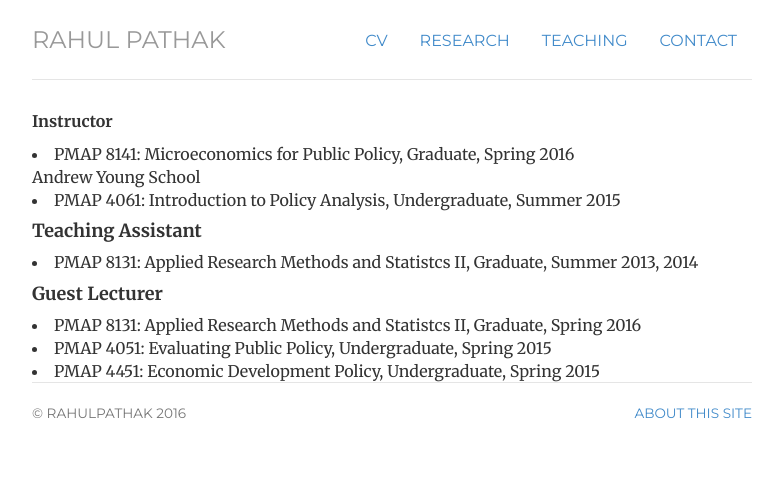
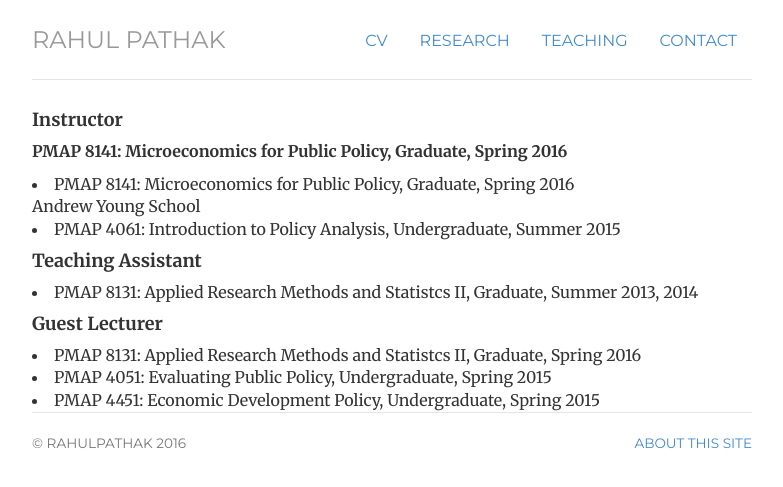
Before and after one commit to pathak-rahul/pathak-rahul.github.io, a Jekyll site: the page built from teaching/index.html, in a window 1280 px wide. Shown: the top 487 px of the page, without its empty margins (248-1031 px from the left). Built offline with Jekyll 4.4.1, drawn with Linux system fonts in a browser that asks for light colours.

Commit message:
Update index.html

```diff
--- a/teaching/index.html
+++ b/teaching/index.html
@@ -4,7 +4,9 @@ title: teaching
 ---
 <div class="teaching">
 
-	<p><strong>Instructor </strong> </p>
+	<h4> Instructor </h4>
+
+	<p><strong>PMAP 8141: Microeconomics for Public Policy, Graduate, Spring 2016 </strong> </p>
 	<li>PMAP 8141: Microeconomics for Public Policy, Graduate, Spring 2016</li>
 		<dd> Andrew Young School</dd>
 	<li>PMAP 4061: Introduction to Policy Analysis, Undergraduate, Summer 2015</li>
```
